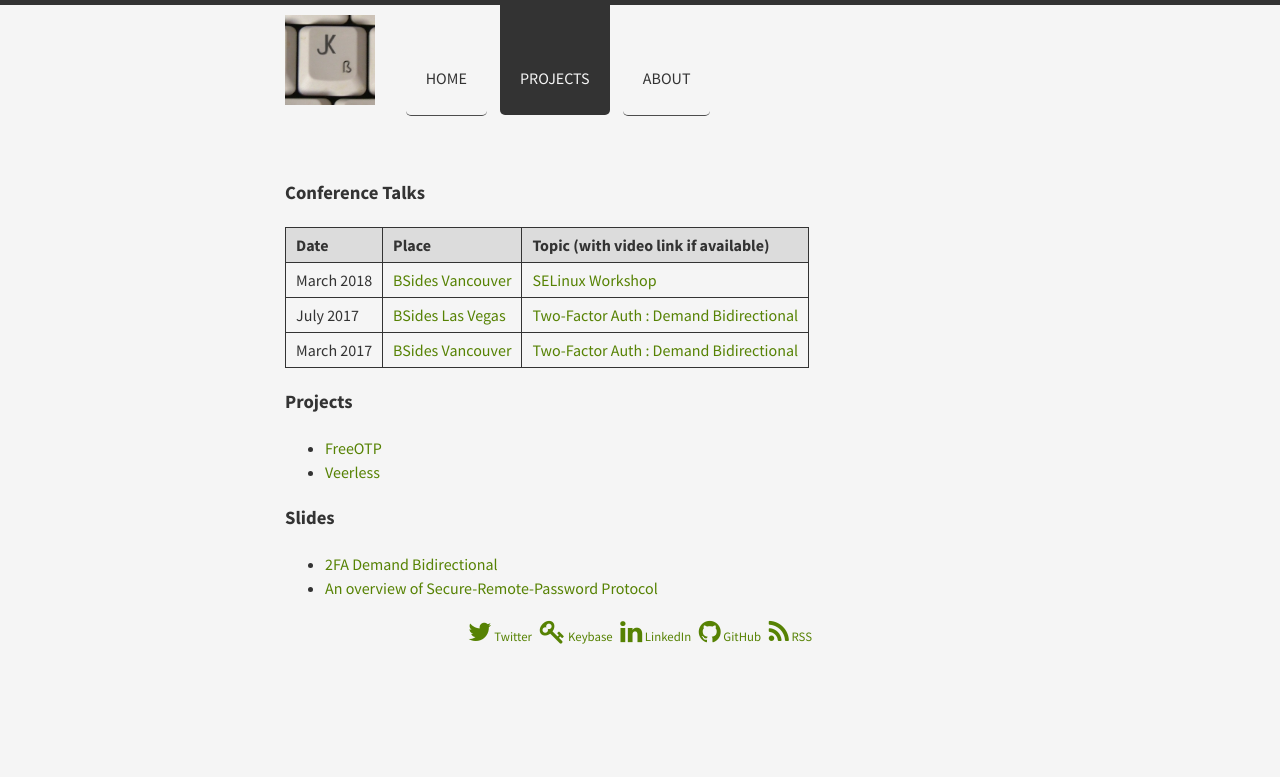
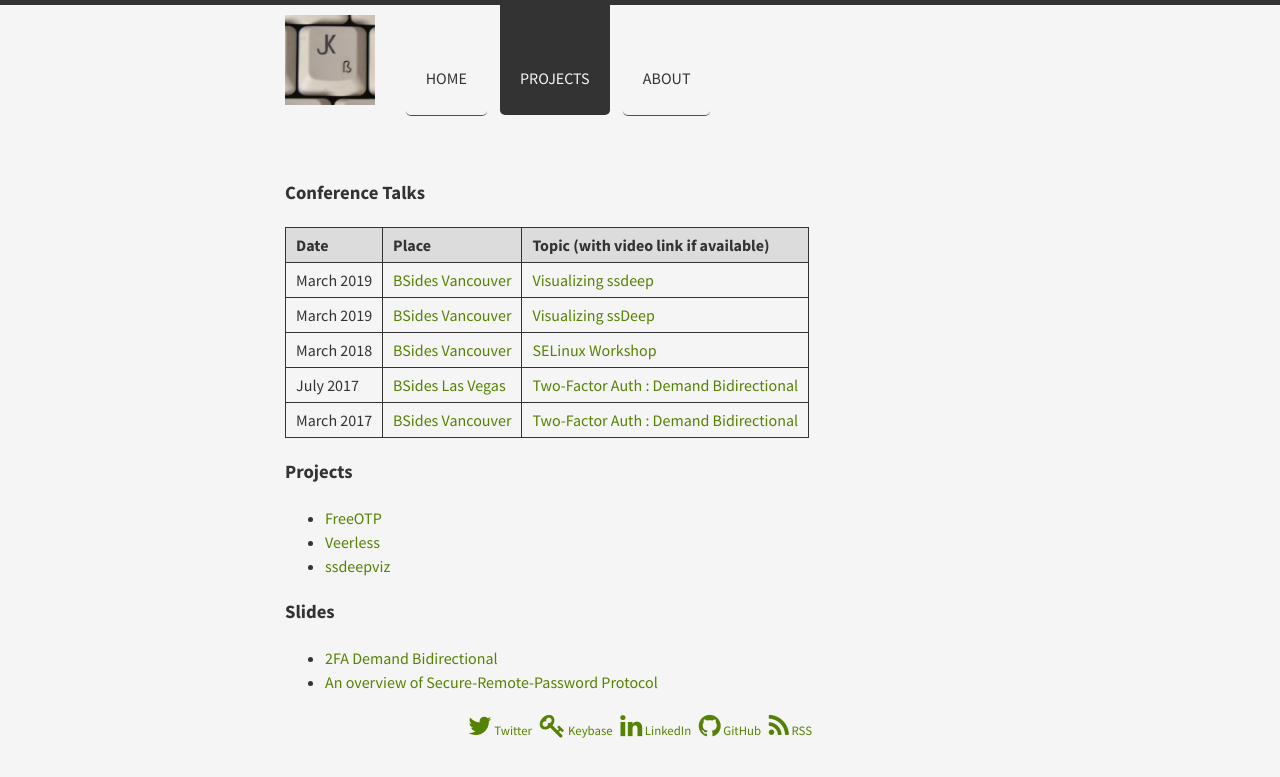
Before and after one commit to joekir/joekir.github.io, a Jekyll site: the page built from projects/index.md, in a window 1280 px wide. Shown: the top 777 px of the page. Built offline with Jekyll 4.4.1, drawn with Linux system fonts in a browser that asks for light colours.

Commit message:
Update projects page
Add conf talks from March 2019

```diff
--- a/projects/index.md
+++ b/projects/index.md
@@ -7,7 +7,9 @@ title: Projects
 
 | Date          | Place					| Topic (with video link if available) |
 | :-------------|:------------- |:-----|
-| March 2018|[BSides Vancouver](https://www.bsidesvancouver.com/joe-kirwin){:target="_blank"}|[SELinux Workshop](https://github.com/cmdinc/selinux-workshop){:target="_blank"}|
+| March 2019|[BSides Vancouver](https://www.bsidesvancouver.com/joe-kirwin){:target="_blank"}|[Visualizing ssdeep](https://bupmediasite.passhe.edu/Mediasite/Showcase/bloomcon/Presentation/f99fd7156b7041e9870394a6c54193fd1d){:target="_blank"}|
+| March 2019|[BSides Vancouver](https://www.bsidesvancouver.com/joe-kirwin){:target="_blank"}|[Visualizing ssDeep](https://github.com/joekir/ssdeepviz){:target="_blank"}|
+| March 2018|[BSides Vancouver](https://www.bsidesvancouver.com/joe-kirwin){:target="_blank"}|[SELinux Workshop](https://github.com/joekir/selinux-workshop){:target="_blank"}|
 |July 2017|[BSides Las Vegas](https://bsideslv2017.sched.com/event/BNGU){:target="_blank"}|[Two-Factor Auth : Demand Bidirectional](https://www.youtube.com/watch?v=J9Pd2JbYE44){:target="_blank"}|
 |March 2017 | [BSides Vancouver](https://bsidesvancouver.com/speaker/speaker-3-day-1-track-2/){:target="_blank"}| [Two-Factor Auth : Demand Bidirectional](https://www.youtube.com/watch?v=aNW4CHfvYTs){:target="_blank"}|
 
@@ -15,6 +17,7 @@ title: Projects
 
 * [FreeOTP](https://github.com/freeotp/freeotp-android){:target="_blank"}
 * [Veerless](https://github.com/joekir/veerless){:target="_blank"}
+* [ssdeepviz](https://github.com/joekir/ssdeepviz){:target="_blank"}
 
 ### Slides
 
```
